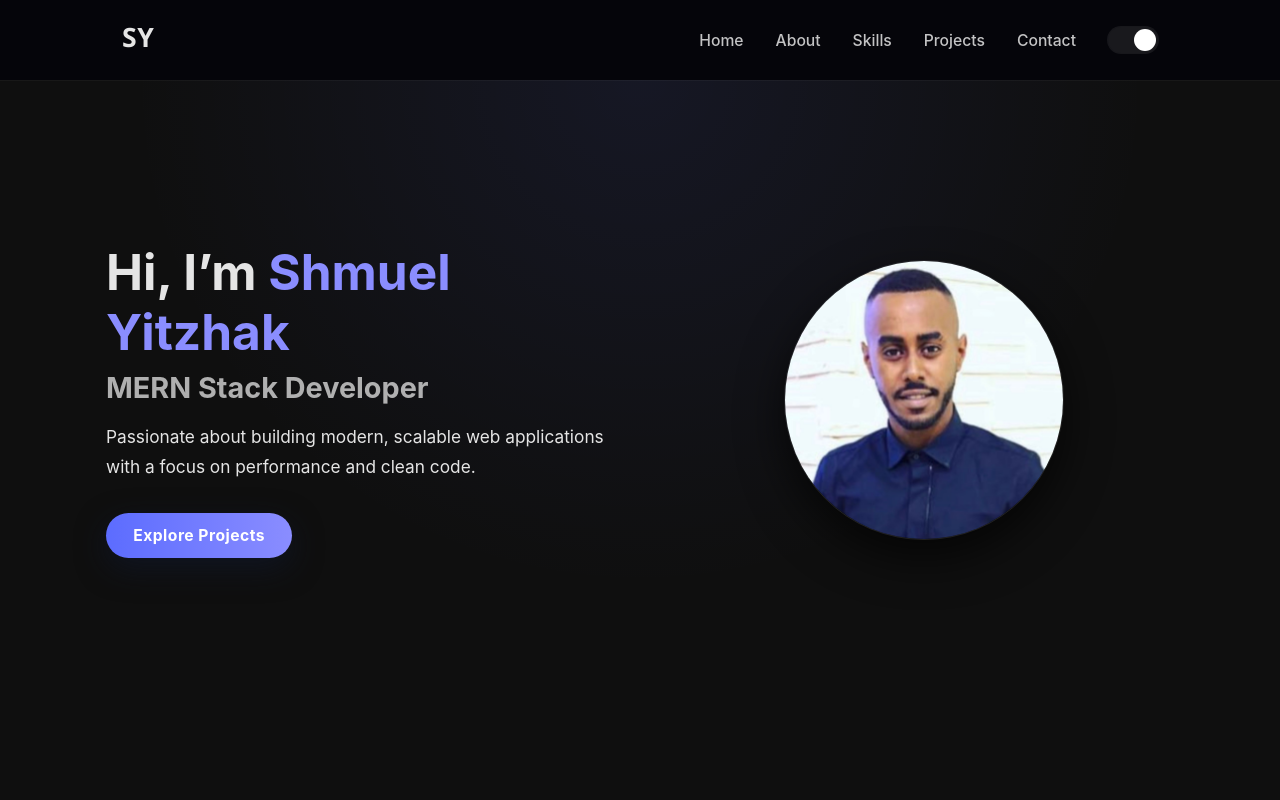
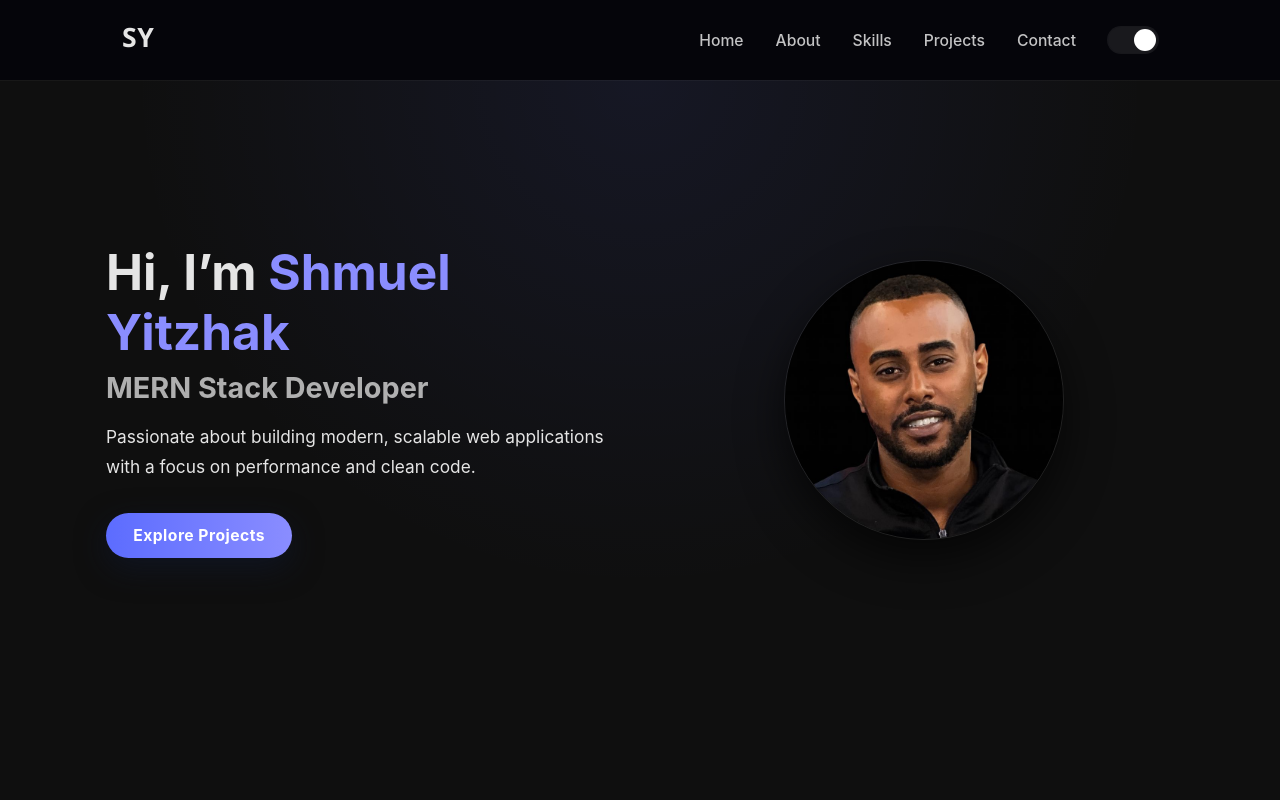
Before and after one commit to devakchain/portfolio, a React (Vite) app: page / in a window 1280 px wide. Shown: the top 800 px of the page. Built offline with nearby package versions, Linux system fonts and the light colour scheme.

Commit message:
Update hero section image

```diff
--- a/src/styles/Welcome.scss
+++ b/src/styles/Welcome.scss
@@ -99,11 +99,13 @@
   animation: fadeIn 1.8s ease-out both;
 }
 
+/* תמונה מרוכזת באמצע העיגול — 100% מכסה הכל */
 .welcome-section .welcome-content .image img {
   width: 100%;
   max-width: 280px;
   aspect-ratio: 1 / 1;
-  object-fit: cover;
+  object-fit: cover !important;
+  object-position: 70% 35% !important;
   border-radius: 50%;
   box-shadow: 0 18px 45px rgba(0, 0, 0, 0.65);
   transition: transform 0.6s ease, filter 0.6s ease, box-shadow 0.6s ease;
```
Also changed, not shown: src/assets/me.jpeg.
